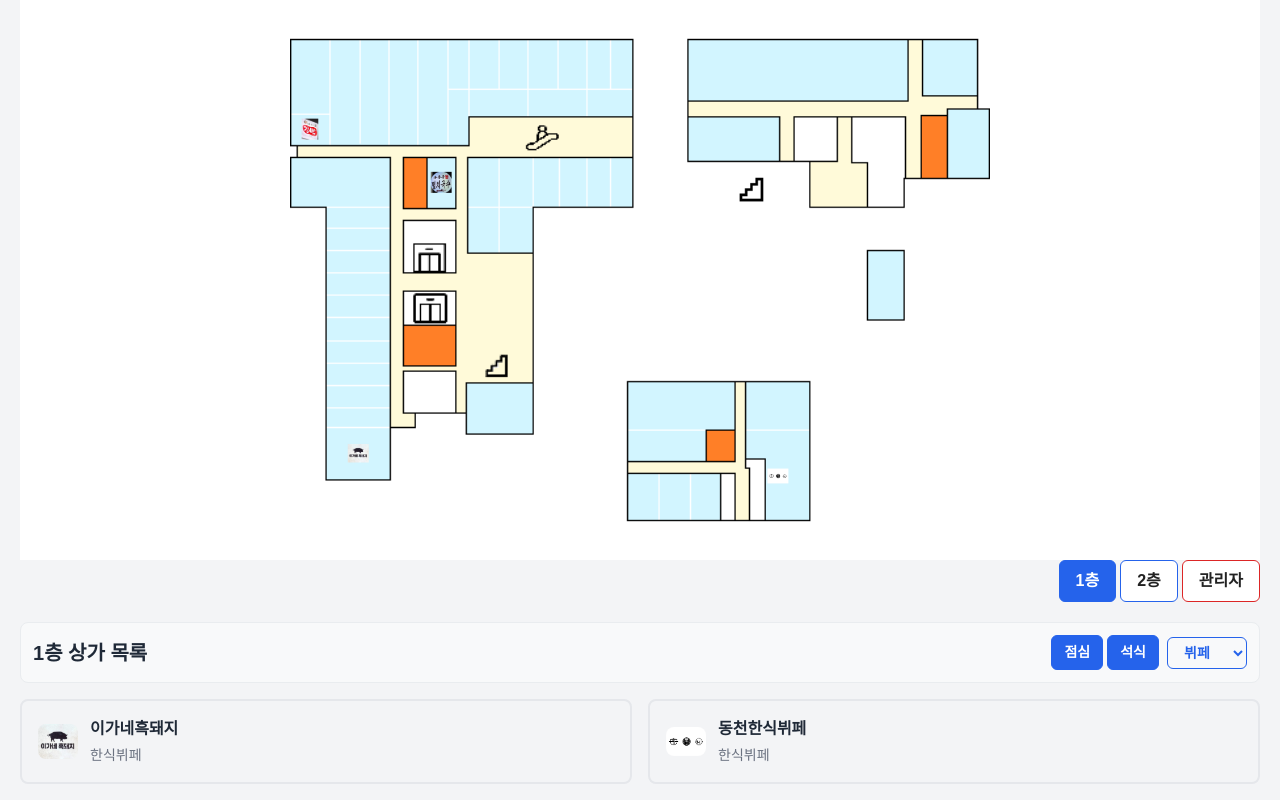
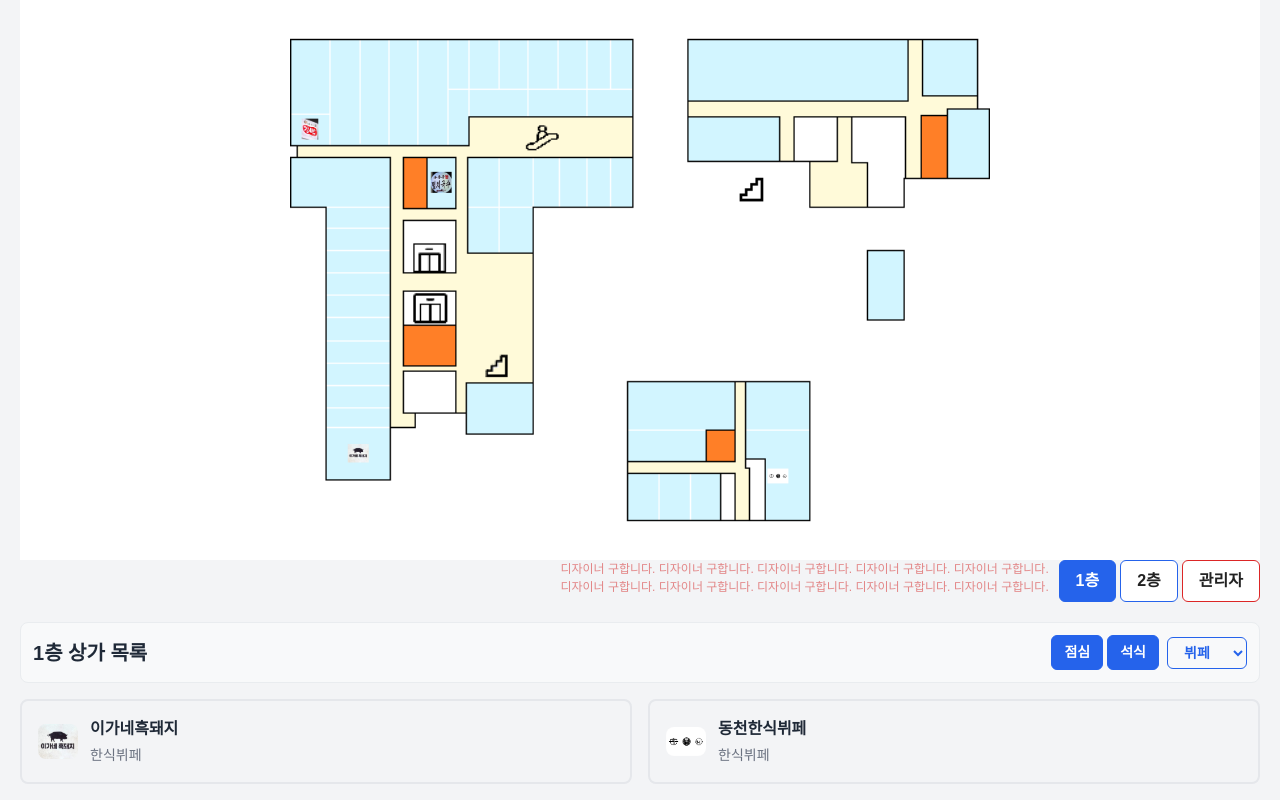
Before and after one commit to ggh0223/food-map, a Next.js app: page / in a window 1280 px wide. Built offline with nearby package versions, Linux system fonts and the light colour scheme.

Commit message:
FloorMap 컴포넌트에 디자이너 구인 광고 추가: 층 선택 버튼 아래에 디자이너 구인 메시지를 추가하여 사용자에게 정보를 제공하였습니다.

```diff
--- a/app/components/FloorMap.tsx
+++ b/app/components/FloorMap.tsx
@@ -574,6 +574,20 @@ export default function FloorMap() {
 
       {/* 층 선택 버튼 */}
       <div style={{ display: "flex", gap: 4, justifyContent: "flex-end" }}>
+        <div
+          style={{
+            color: "rgba(212, 26, 26, 0.5)",
+            width: "500px",
+            fontSize: 12,
+            textAlign: "center",
+            margin: 0,
+            padding: 0,
+          }}
+        >
+          디자이너 구합니다. 디자이너 구합니다. 디자이너 구합니다. 디자이너
+          구합니다. 디자이너 구합니다. 디자이너 구합니다. 디자이너 구합니다.
+          디자이너 구합니다. 디자이너 구합니다. 디자이너 구합니다.
+        </div>
         {selectedShop && isDrawerClosed && (
           <button
             onClick={() => setIsDrawerClosed(false)}
```
